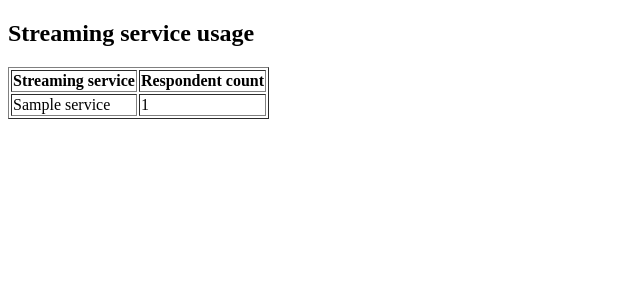
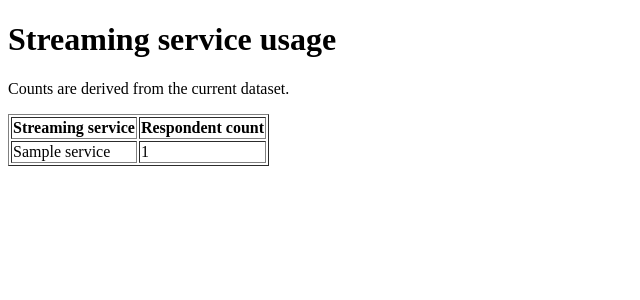
Before and after one commit to Emperor-Z/PAI-Assesment-Task-1, a Flask app: template templates/streaming.html in a window 1280 px wide. Shown: the top 300 px of the page, without its empty margins (0-640 px from the left). Run offline with Flask 3, Linux system fonts and the light colour scheme; the template is opened without the code that fills it: most values are stand-ins (such as "Sample title", 1, 10 or a date in 2020).

Commit message:
IMPLEMENT streaming counts page
Why:
- tests expect /streaming to render usage tables powered by InsightsService.
- ensures analytics surface beyond genre stats.

What:
- streaming route now builds the service and renders streaming.html with counts.
- template updated with headline/description for clarity.

```diff
--- a/src/app.py
+++ b/src/app.py
@@ -93,8 +93,10 @@ def create_app(
 
 
     @app.route("/streaming", methods=["GET"])
-    def streaming_counts() -> str:  # pragma: no cover (stub)
-        return "STREAMING PLACEHOLDER"
+    def streaming_counts() -> str:
+        service = _build_service()
+        counts = service.get_streaming_service_counts()
+        return render_template("streaming.html", counts=counts)
 
     @app.route("/hours-vs-anxiety", methods=["GET"])
     def hours_vs_anxiety() -> str:  # pragma: no cover (stub)
--- a/templates/streaming.html
+++ b/templates/streaming.html
@@ -1,7 +1,8 @@
 {% extends "base.html" %}
 
 {% block content %}
-<h2>Streaming service usage</h2>
+<h1>Streaming service usage</h1>
+<p>Counts are derived from the current dataset.</p>
 
 <table border="1">
     <thead>
```
